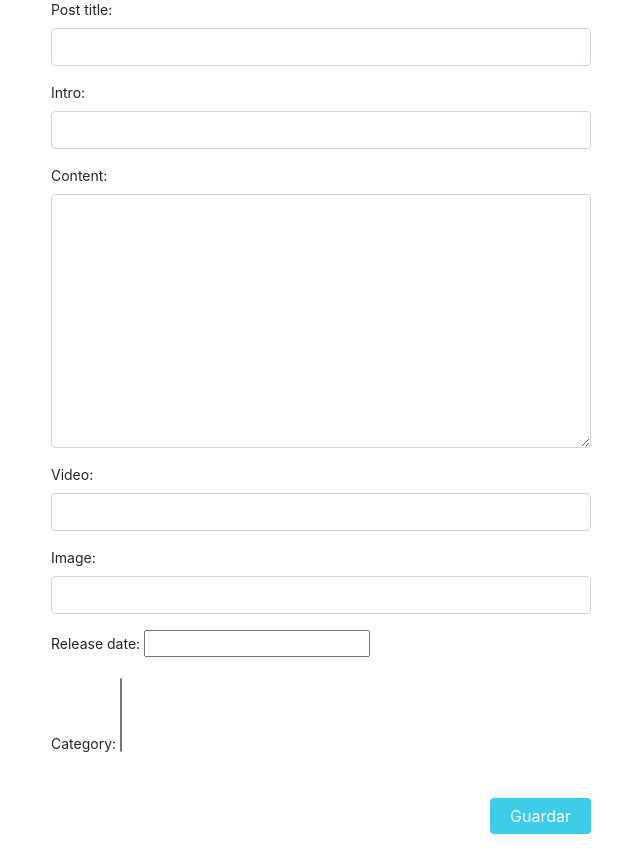
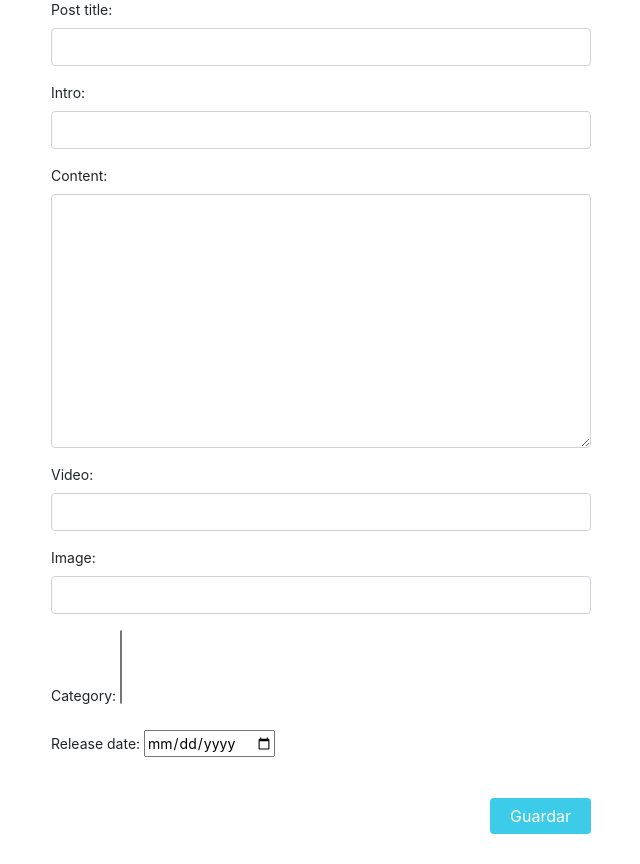
Before and after one commit to agdwm/08_KC_Python_Django_Entrega, a Django app: page /new-post/ in a window 1280 px wide. Shown: the part 171-1035 px from the top of the page, without its empty margins (34-674 px from the left). Run offline with Django 3.2, Linux system fonts and the light colour scheme; the visitor is signed in with stand-in values (Sample User, id 1); data that the repository does not hold is empty; some libraries are stand-ins or nearby versions.

Commit message:
Modified file form_render and added styles to the release_date field

```diff
--- a/WORDPLEASE/src/blogs/models.py
+++ b/WORDPLEASE/src/blogs/models.py
@@ -41,7 +41,7 @@ class Post(TimeStampedModel):
     content = models.TextField()
     video = models.URLField(blank=True, null=True)
     image = models.URLField(blank=True, null=True)
-    release_date = models.DateTimeField()
+    release_date = models.DateTimeField(auto_now_add=True)
 
     blog = models.ForeignKey(Blog, on_delete=models.CASCADE)
     category = models.ManyToManyField(Category)
--- a/WORDPLEASE/src/blogs/views.py
+++ b/WORDPLEASE/src/blogs/views.py
@@ -69,7 +69,7 @@ class CreatePostView(LoginRequiredMixin, View):
             message = "¡Post creado con éxito!"
             message += mark_safe('<a href={0}> Ver post </a>'.format(url))
             messages.success(request, message)
-        else:
-            form.add_error(None, "El formulario no es válido")
+        #else:
+            #form.add_error(None, "El formulario no es válido")
 
         return render(request, "post_form.html", {'form': form})
--- a/WORDPLEASE/src/users/forms.py
+++ b/WORDPLEASE/src/users/forms.py
@@ -53,9 +53,11 @@ class PostForm(ModelForm):
         label="Image",
         required=False
     )
-    """release_date = forms.DateTimeField(
-        widget=forms.SplitDateTimeWidget()
-    )"""
+    release_date = forms.DateTimeField(
+        widget=forms.DateInput( format=('%d-%m-%Y'),
+                                attrs={'type':'date',
+                                'placeholder':'Select a date'}),
+    )
 
 
 
--- a/WORDPLEASE/src/users/templates/includes/form_render.html
+++ b/WORDPLEASE/src/users/templates/includes/form_render.html
@@ -6,18 +6,10 @@
     {% endfor %}
 {% endif %}
 
-{% for hidden_field in form.hidden_fields %}
-    {{ hidden_field.errors }}
-    {{ hidden_field }}
-{% endfor %}
 
 {% for field in form.visible_fields %}
     <div class="form-group">
         {{ field.label_tag }}
-        {{ field }}
-    </div>
-
-    {% if form.errors %}
         {% if field.errors %}
             {% for error in field.errors %}
                 {% autoescape off %}
@@ -25,5 +17,9 @@
                 {% endautoescape %}
             {% endfor %}
         {% endif %}
-    {% endif %}
+        {{ field }}
+        {% if field.help_text %}
+            {{ field.help_text }}
+        {% endif %}
+    </div>
 {% endfor %}
```
